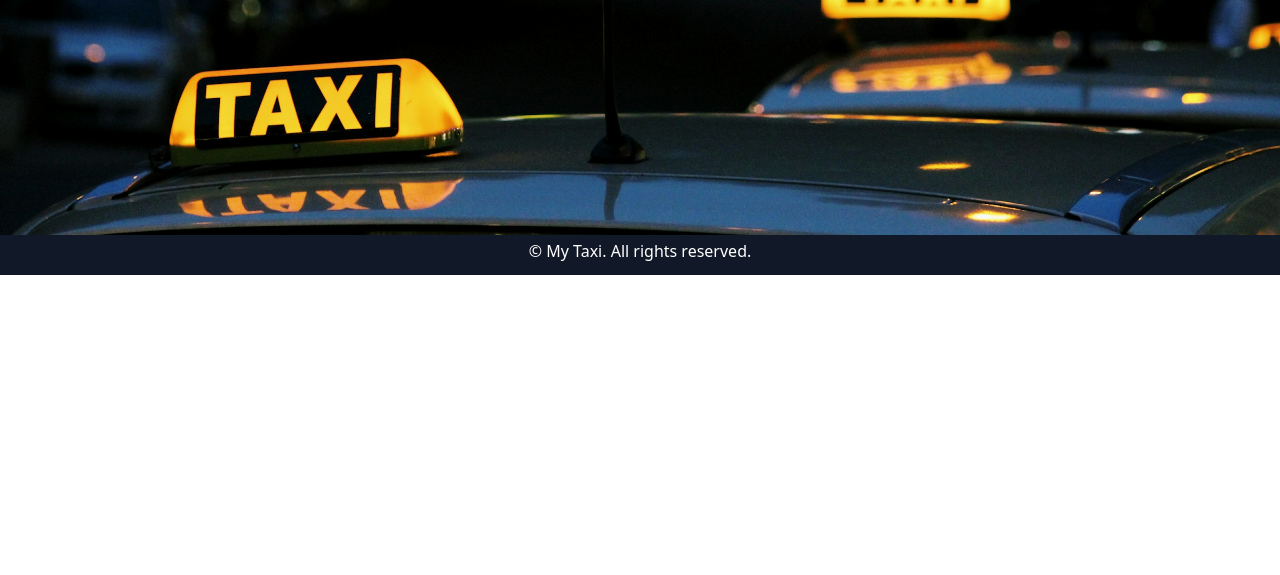
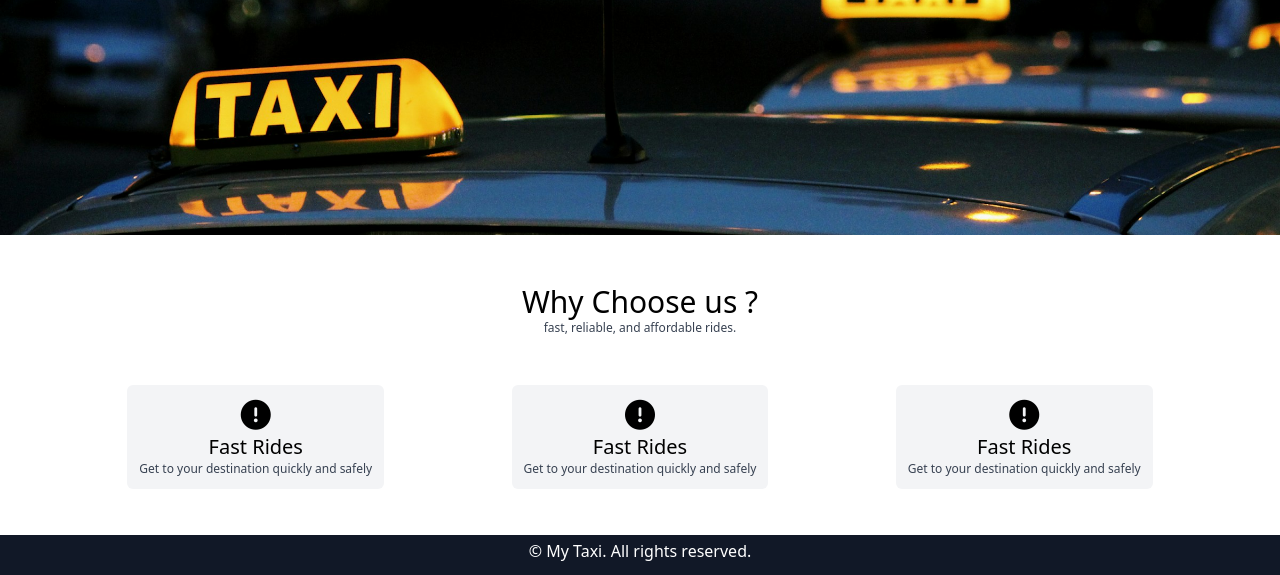
Before and after one commit to Chandramadi/tailwindProject, a plain HTML site: page index.html in a window 1280 px wide. Shown: the part 537-1112 px from the top of the page. Before the commit the page ends 812 px from the top, so only its background shows below. Drawn offline with nearby package versions, Linux system fonts and the light colour scheme.

Commit message:
Added section two

```diff
--- a/index.html
+++ b/index.html
@@ -5,6 +5,7 @@
     <meta name="viewport" content="width=device-width, initial-scale=1.0">
     <title>TailwindCss</title>
     <script src="https://cdn.tailwindcss.com"></script>
+    <link rel="stylesheet" href="https://cdnjs.cloudflare.com/ajax/libs/font-awesome/6.7.2/css/all.min.css" integrity="sha512-Evv84Mr4kqVGRNSgIGL/F/aIDqQb7xQ2vcrdIwxfjThSH8CSR7PBEakCr51Ck+w+/U6swU2Im1vVX0SVk9ABhg==" crossorigin="anonymous" referrerpolicy="no-referrer" />
 </head>
 <body>
 
@@ -38,11 +39,40 @@
         </div>
     </section>
 
+    <section>
+        <div class="h-[300px]">
+            <div class="h-[50%] flex justify-center items-center">
+                <div class="bg-white-100">
+                    <h1 class="text-3xl text-black font-medium text-center">Why Choose us ?</h1>
+                    <p class="text-xs text-center text-gray-700">fast, reliable, and affordable rides.</p>
+                </div>
+            </div>
+            <div class="flex justify-evenly">
+                <div class="bg-gray-100 text-center rounded-md p-3 hover:shadow-lg hover:shadow-gray-500">
+                    <i class="fa-solid fa-circle-exclamation text-3xl"></i>
+                    <p class="text-black font-medium text-xl">Fast Rides</p>
+                    <p class="text-xs text-gray-700">Get to your destination quickly and safely</p>
+                </div>
+                <div class="bg-gray-100 text-center rounded-md p-3 hover:shadow-lg hover:shadow-gray-500">
+                    <i class="fa-solid fa-circle-exclamation text-3xl"></i>
+                    <p class="text-black font-medium text-xl">Fast Rides</p>
+                    <p class="text-xs text-gray-700">Get to your destination quickly and safely</p>
+                </div>
+                <div class="bg-gray-100 text-center rounded-md p-3 hover:shadow-lg hover:shadow-gray-500">
+                    <i class="fa-solid fa-circle-exclamation text-3xl"></i>
+                    <p class="text-black font-medium text-xl">Fast Rides</p>
+                    <p class="text-xs text-gray-700">Get to your destination quickly and safely</p>
+                </div>
+            </div>
+        </div>
+    </section>
+
     <!-- Footer -->
     <footer>
         <div class="text-center bg-gray-900 text-white h-[40px] py-1">
             &copy; My Taxi. All rights reserved.
         </div>
     </footer>
+
 </body>
 </html>
```
